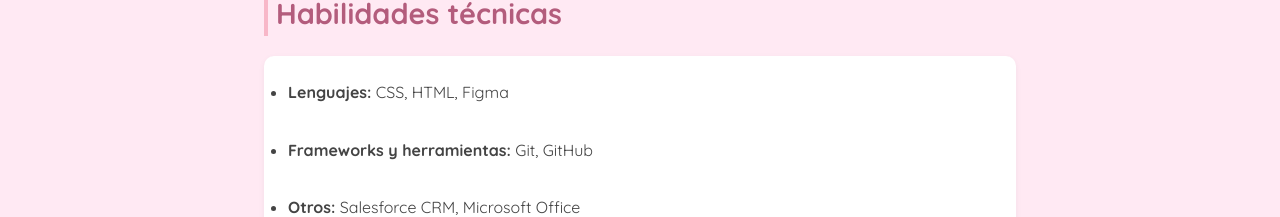
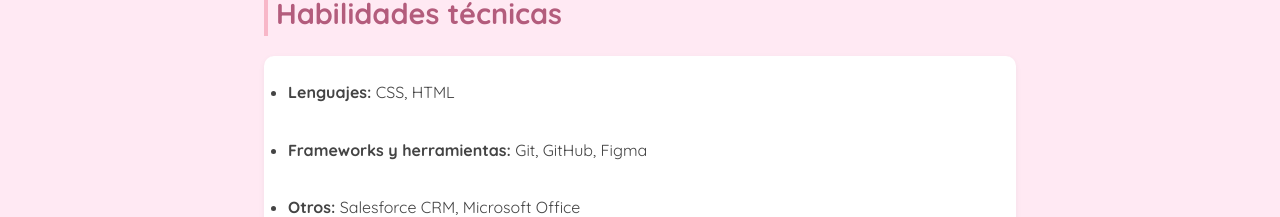
Before and after one commit to MariaRomeroF/CV-web, a plain HTML site: page index.html in a window 1280 px wide. Shown: the part 460-677 px from the top of the page. Drawn offline with Linux system fonts and the light colour scheme.

Commit message:
first commit

```diff
--- a/index.html
+++ b/index.html
@@ -30,8 +30,8 @@
  <section id="habilidades-tecnicas" class="habilidadestecnicas">
   <h2>Habilidades técnicas</h2>
   <ul class="habilidades-tecnicas">
-    <li><span class="negrita">Lenguajes:</span> CSS, HTML, Figma</li>
-    <li><span class="negrita">Frameworks y herramientas:</span> Git, GitHub</li>
+    <li><span class="negrita">Lenguajes:</span> CSS, HTML</li>
+    <li><span class="negrita">Frameworks y herramientas:</span> Git, GitHub, Figma</li>
     <li><span class="negrita">Otros:</span> Salesforce CRM, Microsoft Office</li>
   </ul>
 </section>
```
